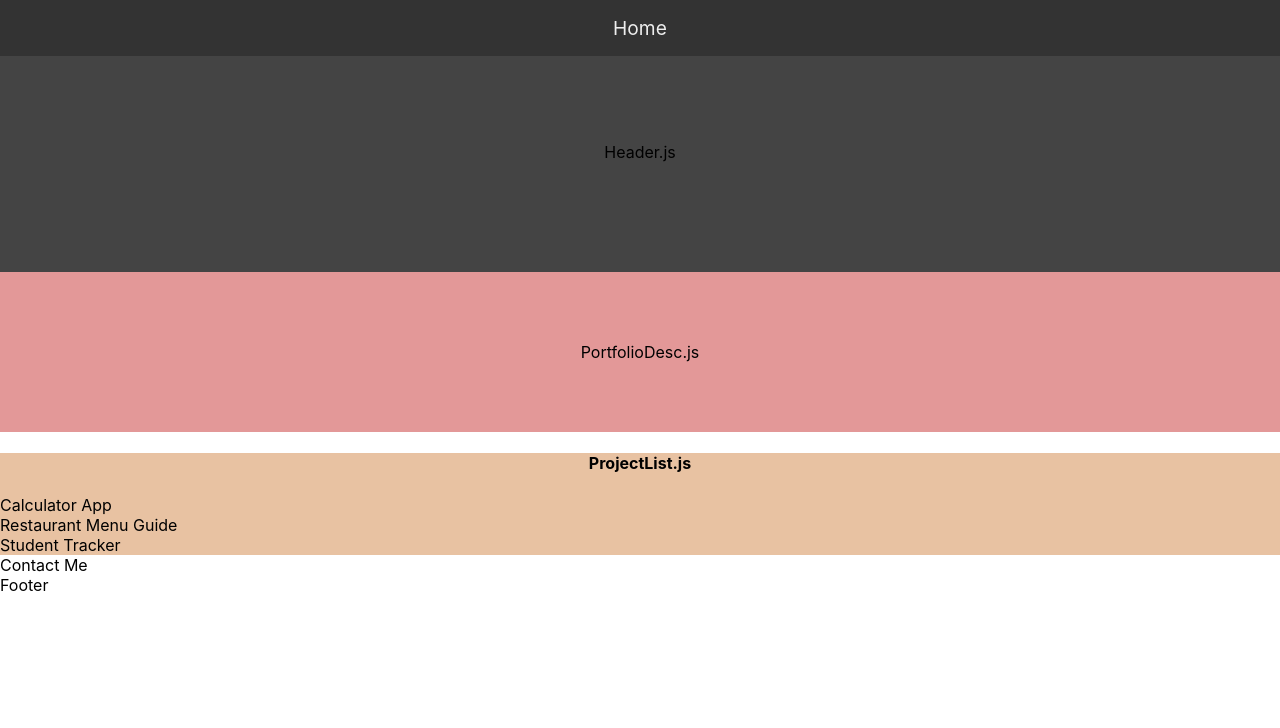
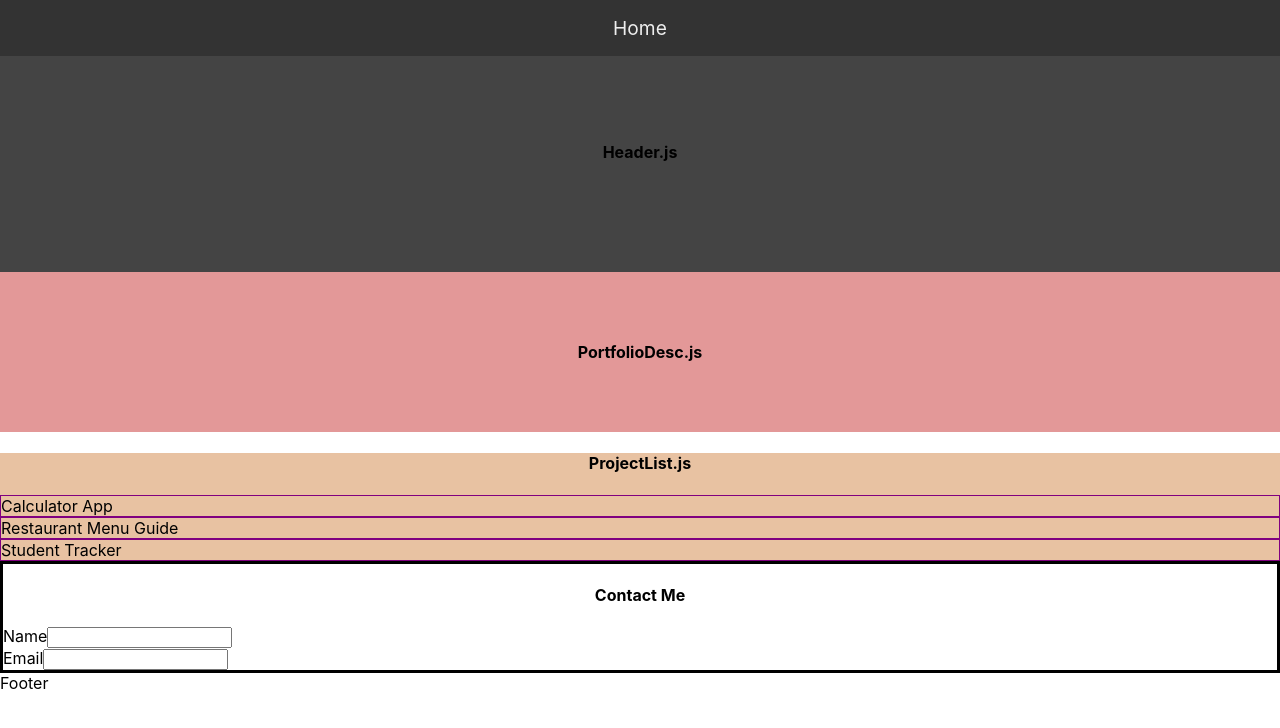
Before and after one commit to Jonathan-Day-Dev/react_portfolio, a JavaScript app: page / in a window 1280 px wide. Shown: the top 728 px of the page. Built offline with nearby package versions, Linux system fonts and the light colour scheme; the HTML template or start-up script is replaced by a standard one.

Commit message:
simple contact form

```diff
--- a/src/App.js
+++ b/src/App.js
@@ -4,6 +4,7 @@ import Navbar from "./components/nav/Navbar";
 import Header from "./components/header/Header";
 import PortfolioDesc from './components/main/desc/PortfolioDesc';
 import ProjectList from './components/main/projects/ProjectList';
+import ContactForm from './components/contact/ContactForm';
 
 function App() {
 
@@ -20,7 +21,7 @@ function App() {
         <Header />
         <PortfolioDesc />
         <ProjectList projects={projectList}/>
-        <div>Contact Me</div>
+        <ContactForm />
         <div>Footer</div>
       </div>
     </div>
--- /dev/null
+++ b/src/components/contact/ContactForm.js
@@ -0,0 +1,24 @@
+import styles from './ContactForm.module.css';
+
+const ContactForm = props => {
+
+    const submitForm = e => {
+        e.preventDefault();
+    }
+
+    return (
+        <form onSubmit={submitForm} className={styles['contact-form']}>
+            <h4>Contact Me</h4>
+            <div>
+                <label htmlFor="name">Name</label>
+                <input type="text" id="name" />
+            </div>
+            <div>
+                <label htmlFor="email">Email</label>
+                <input type="email" id="email" />
+            </div>
+        </form>
+    )
+}
+
+export default ContactForm;
--- /dev/null
+++ b/src/components/contact/ContactForm.module.css
@@ -0,0 +1,7 @@
+.contact-form {
+    border: 3px solid black;
+}
+
+.contact-form h4 {
+    text-align: center;
+}
--- a/src/components/header/Header.js
+++ b/src/components/header/Header.js
@@ -3,7 +3,7 @@ import styles from './Header.module.css';
 const Header = props => {
     return (
         <div className={styles.header}>
-            Header.js
+            <h4>Header.js</h4>
         </div>
     )
 }
--- a/src/components/main/desc/PortfolioDesc.js
+++ b/src/components/main/desc/PortfolioDesc.js
@@ -3,7 +3,7 @@ import styles from './PortfolioDesc.module.css';
 const PortfolioDesc = props => {
     return (
         <div className={styles.desc}>
-            PortfolioDesc.js
+            <h4>PortfolioDesc.js</h4>
         </div>
     )
 }
--- a/src/components/main/projects/Project.js
+++ b/src/components/main/projects/Project.js
@@ -2,7 +2,7 @@ import styles from './Project.module.css';
 
 const Project = props => {
     return (
-        <div>
+        <div className={styles.project}>
             {props.projectName}
         </div>
     )
--- a/src/components/main/projects/Project.module.css
+++ b/src/components/main/projects/Project.module.css
@@ -0,0 +1,3 @@
+.project {
+    border: 1px solid purple;
+}
```
